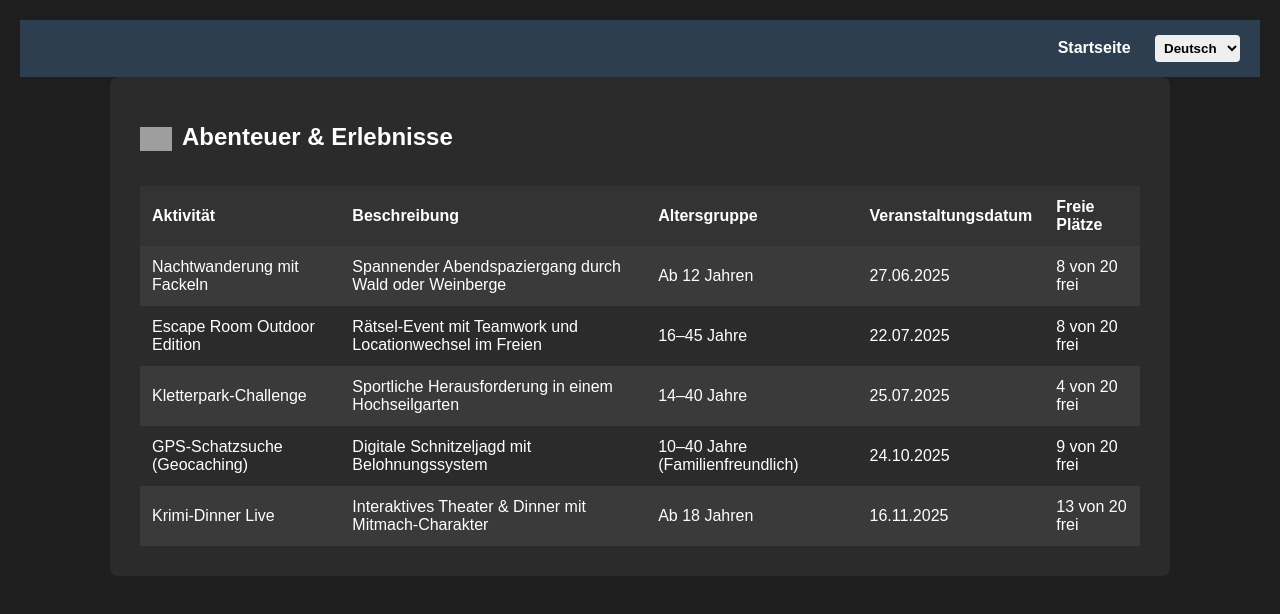
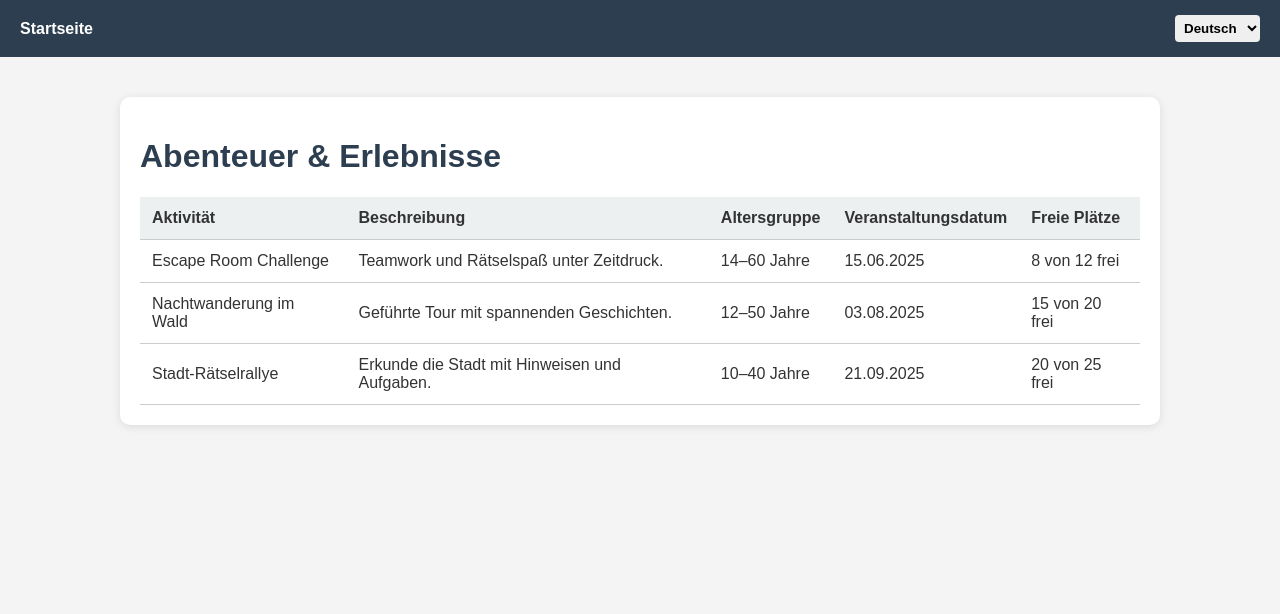
Before and after one commit to Melihtrk81/Veranstaltungsplaner, a plain HTML site: page abenteuer.html in a window 1280 px wide. Drawn offline with Linux system fonts and the light colour scheme; grey boxes are pictures that could not be loaded.

Commit message:
Add files via upload

```diff
--- a/abenteuer.html
+++ b/abenteuer.html
@@ -1,82 +1,66 @@
+
 <!DOCTYPE html>
-
 <html lang="de">
 <head>
-<meta charset="utf-8"/>
-<title>Abenteuer &amp; Erlebnisse</title>
+  <meta charset="UTF-8">
+  <title>Abenteuer & Erlebnisse</title>
   <style>
     body {
       font-family: Arial, sans-serif;
-      background: #1e1e1e;
-      color: #fff;
+      background: #f4f4f4;
       margin: 0;
-      padding: 20px;
+      padding: 0;
+      color: #333;
     }
 
     .topbar {
       background-color: #2c3e50;
       padding: 15px 20px;
-      text-align: right;
+      display: flex;
+      justify-content: space-between;
+      align-items: center;
     }
 
     .topbar a {
       color: #fff;
       text-decoration: none;
-      margin-left: 20px;
       font-weight: bold;
     }
 
-    .topbar a:hover {
-      text-decoration: underline;
+    .language-selector select {
+      padding: 5px;
+      border-radius: 4px;
+      border: none;
+      font-weight: bold;
     }
 
     .container {
       max-width: 1000px;
-      margin: auto;
-      background: #2b2b2b;
-      border-radius: 8px;
-      padding: 30px;
+      margin: 40px auto;
+      padding: 20px;
+      background: #fff;
+      border-radius: 10px;
+      box-shadow: 0 2px 10px rgba(0,0,0,0.1);
     }
 
     h1 {
-      font-size: 24px;
-      margin-bottom: 20px;
-      color: #fff;
+      color: #2c3e50;
     }
 
     table {
       width: 100%;
       border-collapse: collapse;
-      margin-top: 15px;
+      margin-top: 20px;
     }
 
     th, td {
+      padding: 12px;
       text-align: left;
-      padding: 12px;
+      border-bottom: 1px solid #ccc;
     }
 
     th {
-      background-color: #333;
-      color: #fff;
-      font-weight: bold;
-    }
-
-    tr:nth-child(even) {
-      background-color: #3a3a3a;
-    }
-
-    tr:nth-child(odd) {
-      background-color: #2b2b2b;
-    }
-
-    .icon-title {
-      display: flex;
-      align-items: center;
-      gap: 10px;
-    }
-
-    .icon-title img {
-      height: 24px;
+      background-color: #ecf0f1;
     }
   </style>
 </head>
@@ -84,88 +68,148 @@
 
   <nav class="topbar">
     <a href="index.html">Startseite</a>
-
-<div class="language-selector" style="display:inline-block; margin-left: 20px;">
-  <select id="language-switcher" style="padding: 5px; border-radius: 4px; border: none; font-weight: bold;">
+    <div class="language-selector">
+      <select id="language-switcher">
         <option value="de">Deutsch</option>
         <option value="fr">Français</option>
         <option value="it">Italiano</option>
         <option value="en">English</option>
       </select>
     </div>
-
   </nav>
 
   <div class="container">
-<div class="icon-title">
-<img alt="Icon" src="https://img.icons8.com/emoji/48/target-emoji.png"/>
-<h1>Abenteuer &amp; Erlebnisse</h1>
-</div>
+    <h1 id="page-title">Abenteuer & Erlebnisse</h1>
     <table>
+      <thead>
         <tr>
-<th>Aktivität</th>
-<th>Beschreibung</th>
-<th>Altersgruppe</th>
-<th>Veranstaltungsdatum</th><th>Freie Plätze</th></tr>
-<tr><td>Nachtwanderung mit Fackeln</td><td>Spannender Abendspaziergang durch Wald oder Weinberge</td><td>Ab 12 Jahren</td><td>27.06.2025</td><td>8 von 20 frei</td></tr>
-<tr><td>Escape Room Outdoor Edition</td><td>Rätsel-Event mit Teamwork und Locationwechsel im Freien</td><td>16–45 Jahre</td><td>22.07.2025</td><td>8 von 20 frei</td></tr>
-<tr><td>Kletterpark-Challenge</td><td>Sportliche Herausforderung in einem Hochseilgarten</td><td>14–40 Jahre</td><td>25.07.2025</td><td>4 von 20 frei</td></tr>
-<tr><td>GPS-Schatzsuche (Geocaching)</td><td>Digitale Schnitzeljagd mit Belohnungssystem</td><td>10–40 Jahre (Familienfreundlich)</td><td>24.10.2025</td><td>9 von 20 frei</td></tr>
-<tr><td>Krimi-Dinner Live</td><td>Interaktives Theater &amp; Dinner mit Mitmach-Charakter</td><td>Ab 18 Jahren</td><td>16.11.2025</td><td>13 von 20 frei</td></tr>
+          <th id="activity-col">Aktivität</th>
+          <th id="desc-col">Beschreibung</th>
+          <th id="age-col">Altersgruppe</th>
+          <th id="date-col">Veranstaltungsdatum</th>
+          <th id="slots-col">Freie Plätze</th>
+        </tr>
+      </thead>
+      <tbody>
+        <tr>
+          <td id="act1">Escape Room Challenge</td>
+          <td id="desc1">Teamwork und Rätselspaß unter Zeitdruck.</td>
+          <td id="age1">14–60 Jahre</td>
+          <td>15.06.2025</td>
+          <td>8 von 12 frei</td>
+        </tr>
+        <tr>
+          <td id="act2">Nachtwanderung im Wald</td>
+          <td id="desc2">Geführte Tour mit spannenden Geschichten.</td>
+          <td id="age2">12–50 Jahre</td>
+          <td>03.08.2025</td>
+          <td>15 von 20 frei</td>
+        </tr>
+        <tr>
+          <td id="act3">Stadt-Rätselrallye</td>
+          <td id="desc3">Erkunde die Stadt mit Hinweisen und Aufgaben.</td>
+          <td id="age3">10–40 Jahre</td>
+          <td>21.09.2025</td>
+          <td>20 von 25 frei</td>
+        </tr>
+      </tbody>
     </table>
   </div>
-
 
 <script>
 const translations = {
   de: {
-    contactTitle: "Kontakt",
-    loginTitle: "Login",
-    userLabel: "Benutzername",
-    passLabel: "Passwort",
-    forgot: "Passwort vergessen?",
-    loginBtn: "Login"
+    title: "Abenteuer & Erlebnisse",
+    activity: "Aktivität",
+    description: "Beschreibung",
+    age: "Altersgruppe",
+    date: "Veranstaltungsdatum",
+    slots: "Freie Plätze",
+    act1: "Escape Room Challenge",
+    desc1: "Teamwork und Rätselspaß unter Zeitdruck.",
+    age1: "14–60 Jahre",
+    act2: "Nachtwanderung im Wald",
+    desc2: "Geführte Tour mit spannenden Geschichten.",
+    age2: "12–50 Jahre",
+    act3: "Stadt-Rätselrallye",
+    desc3: "Erkunde die Stadt mit Hinweisen und Aufgaben.",
+    age3: "10–40 Jahre"
   },
   fr: {
-    contactTitle: "Contact",
-    loginTitle: "Connexion",
-    userLabel: "Nom d'utilisateur",
-    passLabel: "Mot de passe",
-    forgot: "Mot de passe oublié ?",
-    loginBtn: "Connexion"
+    title: "Aventures & Expériences",
+    activity: "Activité",
+    description: "Description",
+    age: "Groupe d'âge",
+    date: "Date de l'événement",
+    slots: "Places disponibles",
+    act1: "Défi Escape Room",
+    desc1: "Travail d'équipe et énigmes contre la montre.",
+    age1: "14–60 ans",
+    act2: "Randonnée nocturne",
+    desc2: "Tour guidé avec des histoires captivantes.",
+    age2: "12–50 ans",
+    act3: "Chasse au trésor en ville",
+    desc3: "Explore la ville avec indices et défis.",
+    age3: "10–40 ans"
   },
   it: {
-    contactTitle: "Contatto",
-    loginTitle: "Accesso",
-    userLabel: "Nome utente",
-    passLabel: "Password",
-    forgot: "Password dimenticata?",
-    loginBtn: "Accedi"
+    title: "Avventure & Esperienze",
+    activity: "Attività",
+    description: "Descrizione",
+    age: "Fascia d'età",
+    date: "Data dell'evento",
+    slots: "Posti disponibili",
+    act1: "Sfida Escape Room",
+    desc1: "Lavoro di squadra e enigmi contro il tempo.",
+    age1: "14–60 anni",
+    act2: "Escursione notturna",
+    desc2: "Tour guidato con storie emozionanti.",
+    age2: "12–50 anni",
+    act3: "Caccia al tesoro urbana",
+    desc3: "Esplora la città con indizi e missioni.",
+    age3: "10–40 anni"
   },
   en: {
-    contactTitle: "Contact",
-    loginTitle: "Login",
-    userLabel: "Username",
-    passLabel: "Password",
-    forgot: "Forgot password?",
-    loginBtn: "Login"
+    title: "Adventure & Experiences",
+    activity: "Activity",
+    description: "Description",
+    age: "Age Group",
+    date: "Event Date",
+    slots: "Available Slots",
+    act1: "Escape Room Challenge",
+    desc1: "Teamwork and puzzle solving under pressure.",
+    age1: "14–60 years",
+    act2: "Night Forest Walk",
+    desc2: "Guided tour with thrilling stories.",
+    age2: "12–50 years",
+    act3: "City Puzzle Rally",
+    desc3: "Explore the city with clues and challenges.",
+    age3: "10–40 years"
   }
 };
 
 function applyTranslations(lang) {
   const t = translations[lang];
-  if (document.getElementById("contact-title")) document.getElementById("contact-title").textContent = t.contactTitle;
-  if (document.getElementById("login-title")) document.getElementById("login-title").textContent = t.loginTitle;
-  if (document.getElementById("user-label")) document.getElementById("user-label").textContent = t.userLabel;
-  if (document.getElementById("pass-label")) document.getElementById("pass-label").textContent = t.passLabel;
-  if (document.getElementById("forgot")) document.getElementById("forgot").textContent = t.forgot;
-  if (document.getElementById("login-btn")) document.getElementById("login-btn").textContent = t.loginBtn;
+  document.getElementById("page-title").textContent = t.title;
+  document.getElementById("activity-col").textContent = t.activity;
+  document.getElementById("desc-col").textContent = t.description;
+  document.getElementById("age-col").textContent = t.age;
+  document.getElementById("date-col").textContent = t.date;
+  document.getElementById("slots-col").textContent = t.slots;
+  document.getElementById("act1").textContent = t.act1;
+  document.getElementById("desc1").textContent = t.desc1;
+  document.getElementById("age1").textContent = t.age1;
+  document.getElementById("act2").textContent = t.act2;
+  document.getElementById("desc2").textContent = t.desc2;
+  document.getElementById("age2").textContent = t.age2;
+  document.getElementById("act3").textContent = t.act3;
+  document.getElementById("desc3").textContent = t.desc3;
+  document.getElementById("age3").textContent = t.age3;
 }
 
 document.addEventListener("DOMContentLoaded", function () {
   const storedLang = localStorage.getItem("selectedLanguage") || "de";
-  const langSwitcher = document.getElementById("language-switcher");
-  if (langSwitcher) langSwitcher.value = storedLang;
+  document.getElementById("language-switcher").value = storedLang;
   applyTranslations(storedLang);
 });
 
@@ -176,6 +220,5 @@ document.getElementById("language-switcher").addEventListener("change", function
 });
 </script>
 
-
 </body>
 </html>
```
Lines whose indentation alone changed are shown as unchanged.
